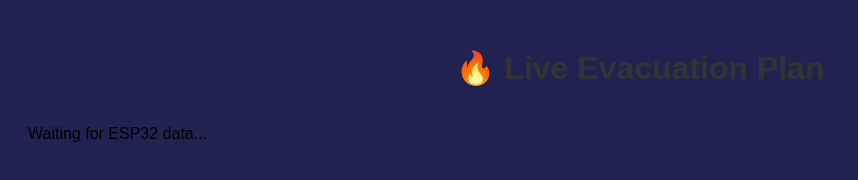
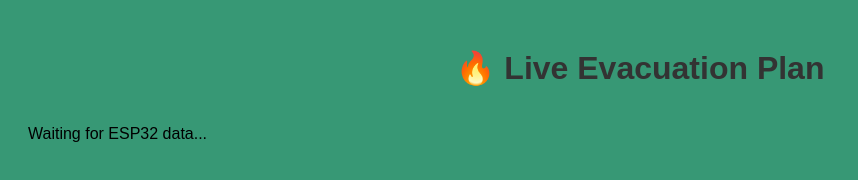
Before and after one commit to aqshanto/Fire-Evacution-System, a plain HTML site: page index.html in a window 1280 px wide. Shown: the whole page, without its empty margins (0-858 px from the left). Drawn offline with Linux system fonts and the light colour scheme; no server answers.

Commit message:
Refactor index.html: Change background color to #379875 for improved aesthetics

```diff
--- a/index.html
+++ b/index.html
@@ -7,7 +7,7 @@
     <style>
       body {
         font-family: sans-serif;
-        background-color: #222252;
+        background-color: #379875;
         padding: 20px;
       }
       h1 {
```
